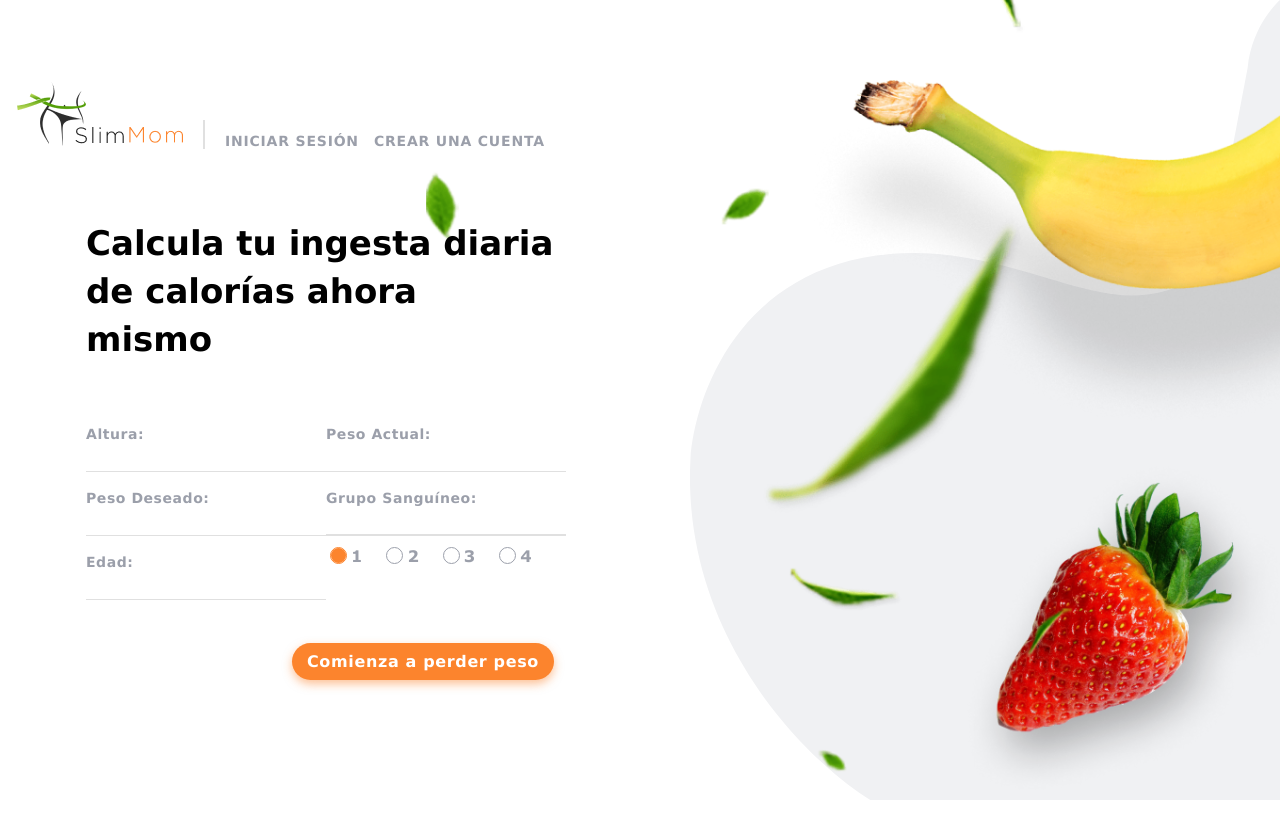
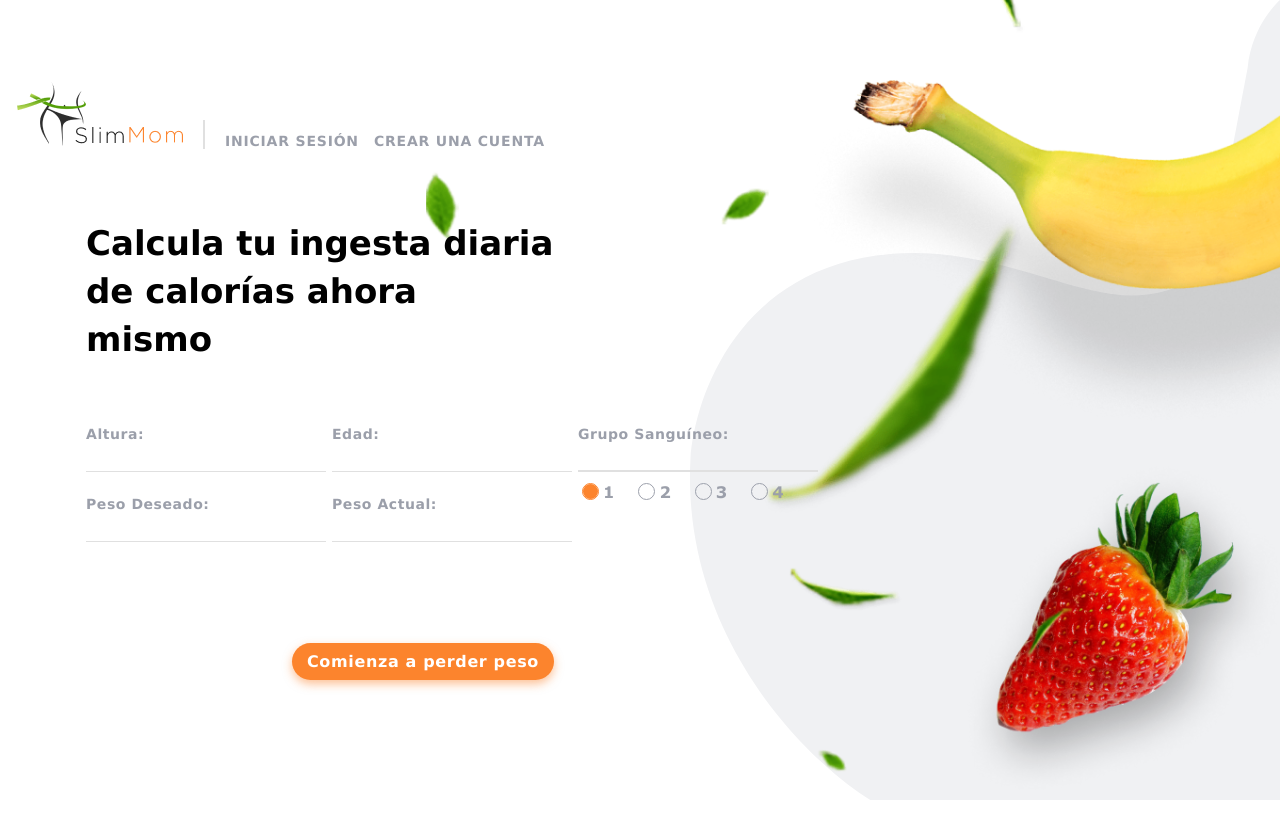
Before and after one commit to Pugli87/project-last_chance, a React (Create React App) app: page /project-last_chance/ in a window 1280 px wide. Built offline with nearby package versions, Linux system fonts and the light colour scheme; the HTML template or start-up script is replaced by a standard one.

Commit message:
gap: 6px

```diff
--- a/src/components/DataForm/dataForm.styled.js
+++ b/src/components/DataForm/dataForm.styled.js
@@ -85,6 +85,7 @@ export const Form = styled.div`
   justify-content: flex-start;
   flex-wrap: wrap;
   align-items: center;
+  gap: 6px;
   @media (max-width: 767px) {
     height: 400px;
   }
```
